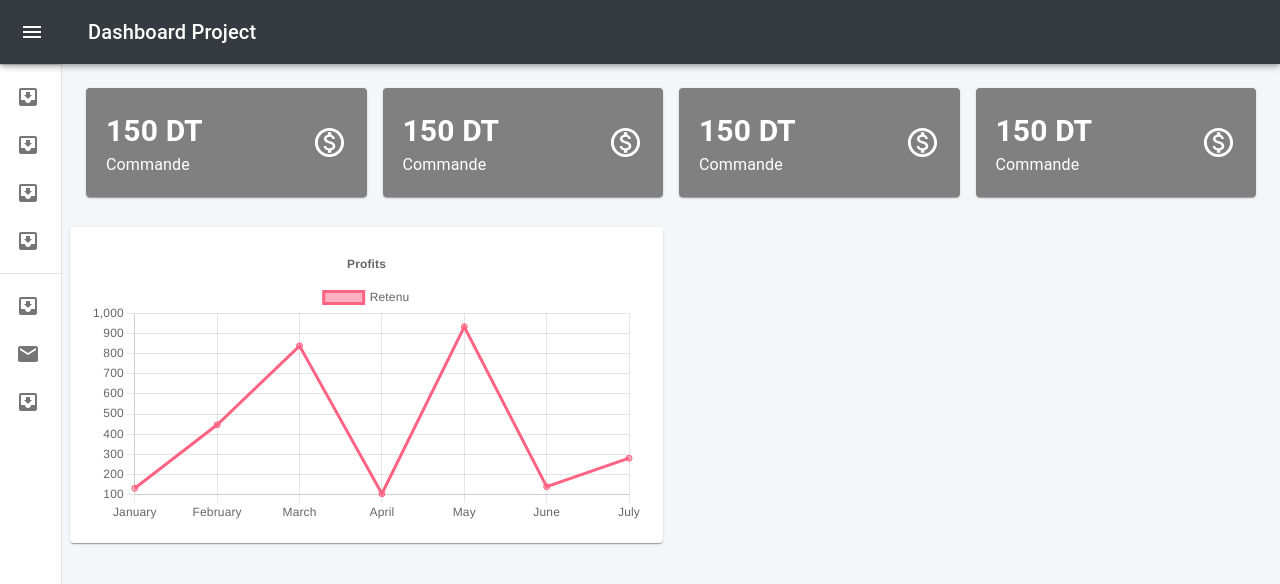
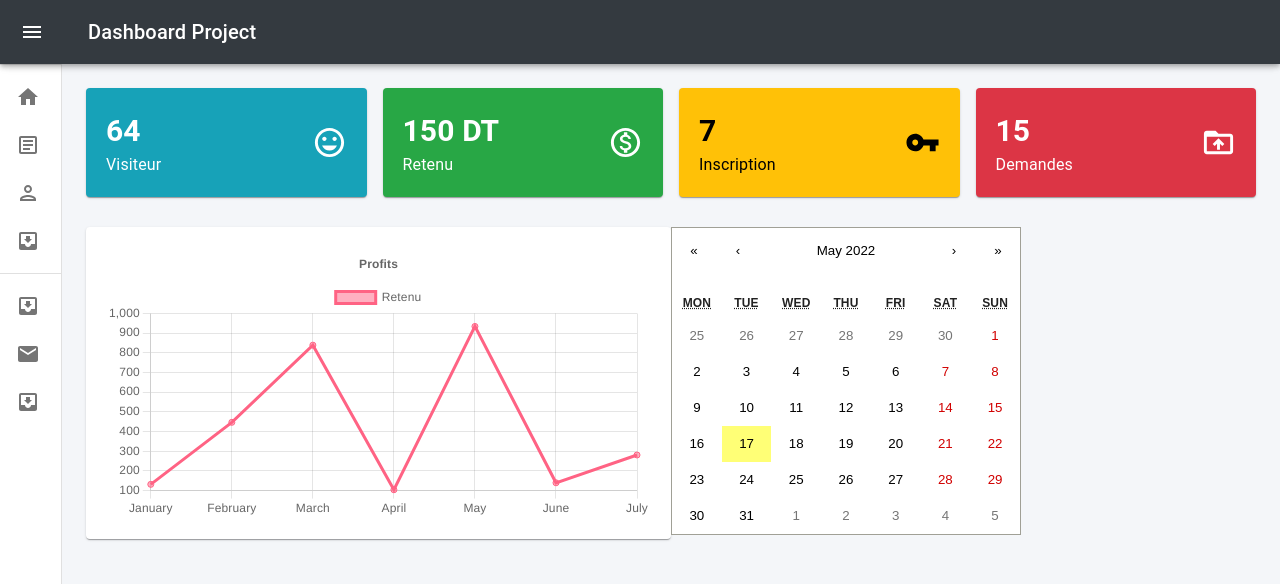
Before and after one commit to ElyesKacem/dashboard-project, a React (Create React App) app: page / in a window 1280 px wide. Shown: the top 584 px of the page. Built offline with nearby package versions, Linux system fonts and the light colour scheme.

Commit message:
Dashboard tune

```diff
--- a/package.json
+++ b/package.json
@@ -14,6 +14,7 @@
     "chart.js": "^3.7.1",
     "faker": "^6.6.6",
     "react": "^17.0.2",
+    "react-calendar": "^3.7.0",
     "react-chartjs-2": "^4.0.1",
     "react-dom": "^17.0.2",
     "react-router-dom": "^6.3.0",
--- a/src/components/Main/Home/Home.js
+++ b/src/components/Main/Home/Home.js
@@ -2,28 +2,35 @@ import { Grid } from '@mui/material';
 import React from 'react'
 import { LineChart } from '../../Chart/LineChart/LineChart';
 import HomeCards from './HomeCards/HomeCards';
+import MonetizationOnOutlinedIcon from '@mui/icons-material/MonetizationOnOutlined';
+import InsertEmoticonIcon from '@mui/icons-material/InsertEmoticon';
+import DriveFolderUploadIcon from '@mui/icons-material/DriveFolderUpload';
+import VpnKeyIcon from '@mui/icons-material/VpnKey';
+import Calendar from 'react-calendar';
+import 'react-calendar/dist/Calendar.css';
 const Home = () => {
 
-    return ( <React.Fragment>
+    return (<React.Fragment>
 
-    <Grid container spacing={2}>
-       <HomeCards/>
-       <HomeCards/>
-       <HomeCards/>
-       <HomeCards/>
-    </Grid>
-    <Grid container spacing={2} style={{marginTop:30}}>
-        <Grid md={6} sm={12}>
-        <LineChart></LineChart>
+        <Grid container spacing={2}>
+            <HomeCards color="#17a2b8" icon={<InsertEmoticonIcon fontSize='large' />} info="Visiteur" value="64" textColor="white" />
+            <HomeCards color="#28a745" icon={<MonetizationOnOutlinedIcon fontSize='large' />} info="Retenu" value="150 DT" textColor="white" />
+            <HomeCards color="#ffc107" icon={<VpnKeyIcon fontSize='large' />} info="Inscription" value="7" textColor="black" />
+            <HomeCards color="#dc3545" icon={<DriveFolderUploadIcon fontSize='large' />} info="Demandes" value="15" textColor="white" />
         </Grid>
-        <Grid md={6} sm={12}>
+        <Grid container style={{ marginTop: 30 }}>
+            <Grid md={6} sm={12} >
+                <LineChart></LineChart>
+
+            </Grid>
+            <Grid md={6} sm={12}>
+                <Calendar></Calendar>
+            </Grid>
 
         </Grid>
 
-    </Grid>
 
-
-    </React.Fragment> );
+    </React.Fragment>);
 }
 
 export default Home;
--- a/src/components/Main/Home/HomeCards/HomeCards.js
+++ b/src/components/Main/Home/HomeCards/HomeCards.js
@@ -1,34 +1,35 @@
 import React from 'react';
 import { Grid } from "@mui/material";
-import { styled,makeStyles } from '@mui/material/styles';
+import { styled, makeStyles } from '@mui/material/styles';
 import Paper from '@mui/material/Paper';
 import MonetizationOnOutlinedIcon from '@mui/icons-material/MonetizationOnOutlined';
 
-const HomeCards = () => {
+const HomeCards = (props) => {
+
   const Item = styled(Paper)(({ theme }) => ({
-        backgroundColor: 'grey',
+    backgroundColor: props.color,
     padding: theme.spacing(1),
     // textAlign: 'center',
-        padding:20,
-        color: 'white',
-        display:'flex',
-        justifyContent:'space-between',
-        alignItems:'center',
+    padding: 20,
+    color: props.textColor,
+    display: 'flex',
+    justifyContent: 'space-between',
+    alignItems: 'center',
   }));
-    return ( <React.Fragment>
+  return (<React.Fragment>
 
 
     <Grid item md={6} sm={12} lg={3}>
       <Item>
         <div>
-              <b style={{fontSize:30}}>150 DT</b><br/>Commande
+          <b style={{ fontSize: 30 }}>{props.value}</b><br />{props.info}
         </div>
-            <MonetizationOnOutlinedIcon fontSize='large'/>
+        {props.icon}
       </Item>
     </Grid>
 
 
-    </React.Fragment> );
+  </React.Fragment>);
 }
 
 export default HomeCards;
--- a/src/components/Main/Main.js
+++ b/src/components/Main/Main.js
@@ -18,10 +18,13 @@ import ListItemText from '@mui/material/ListItemText';
 import InboxIcon from '@mui/icons-material/MoveToInbox';
 import MailIcon from '@mui/icons-material/Mail';
 import Home from './Home/Home';
+import HomeIcon from '@mui/icons-material/Home';
+import PersonOutlinedIcon from '@mui/icons-material/PersonOutlined';
+import ArticleOutlinedIcon from '@mui/icons-material/ArticleOutlined';
 import Contact from '../Menu/Contact/Contact';
 import Requests from '../requests/Requests';
 import Request from '../requests/Request';
-import {BrowserRouter as Router, Routes, Route, Link } from 'react-router-dom'
+import { BrowserRouter as Router, Routes, Route, Link } from 'react-router-dom'
 
 const drawerWidth = 220;
 
@@ -107,7 +110,7 @@ export default function MiniDrawer() {
     <Box sx={{ display: 'flex' }}>
       <CssBaseline />
       <AppBar position="fixed" open={open}>
-        <Toolbar style={{backgroundColor:'#343a40'}}>
+        <Toolbar style={{ backgroundColor: '#343a40' }}>
           <IconButton
             color="inherit"
             aria-label="open drawer"
@@ -136,23 +139,23 @@ export default function MiniDrawer() {
           <Router>
             <ListItem button onClick={() => this.forceUpdate()} key='home' component={Link} to="/Home">
               <ListItemIcon>
-                <InboxIcon />
+                <HomeIcon />
               </ListItemIcon>
               <ListItemText primary='home' />
             </ListItem>
             <ListItem button onClick={() => this.forceUpdate()} key='Requests' component={Link} to="/Requests">
               <ListItemIcon>
-                <InboxIcon />
+                <ArticleOutlinedIcon />
               </ListItemIcon>
               <ListItemText primary='Requests' />
             </ListItem>
+            <ListItem button onClick={() => this.forceUpdate()} key='Contact' component={Link} to="/Contact">
+              <ListItemIcon>
+                <PersonOutlinedIcon />
+              </ListItemIcon>
+              <ListItemText primary='Contact' />
+            </ListItem>
           </Router>
-          <ListItem button key='Clients'>
-            <ListItemIcon>
-              <InboxIcon />
-            </ListItemIcon>
-            <ListItemText primary='Clients' />
-          </ListItem>
           <ListItem button key='Workers'>
             <ListItemIcon>
               <InboxIcon />
@@ -176,10 +179,11 @@ export default function MiniDrawer() {
         <DrawerHeader />
         <Router>
           <Routes>
-            <Route path="/" element={<Home/>}/>
-            <Route path="/Home" element={<Home/>}/>
-            <Route path="/Requests" element={<Requests/>}/>
-            <Route path="/Request/:id" element={<Request/>}/>
+            <Route path="/" element={<Home />} />
+            <Route path="/Home" element={<Home />} />
+            <Route path="/Requests" element={<Requests />} />
+            <Route path="/Request/:id" element={<Request />} />
+            <Route path="/Contact" element={<Contact />} />
           </Routes>
         </Router>
         {/*<Home />
--- a/src/components/requests/Request.js
+++ b/src/components/requests/Request.js
@@ -161,7 +161,7 @@ function Request(props) {
                   onLoad={onLoad}
                   onUnmount={onUnmount}
                 >
-                      { /* Child components, such as markers, info windows, etc. */ }
+                  { /* Child components, such as markers, info windows, etc. */}
                   <Marker position={{ lat: center.lat, lng: center.lng }} />
                 </GoogleMap>
               ) : <></>}
```
Also changed, not shown: src/components/Chart/LineChart/LineChart.js (+5 -5 lines), 1 other file (tests, documents, lock files or other folders). Lines whose indentation alone changed are shown as unchanged.
